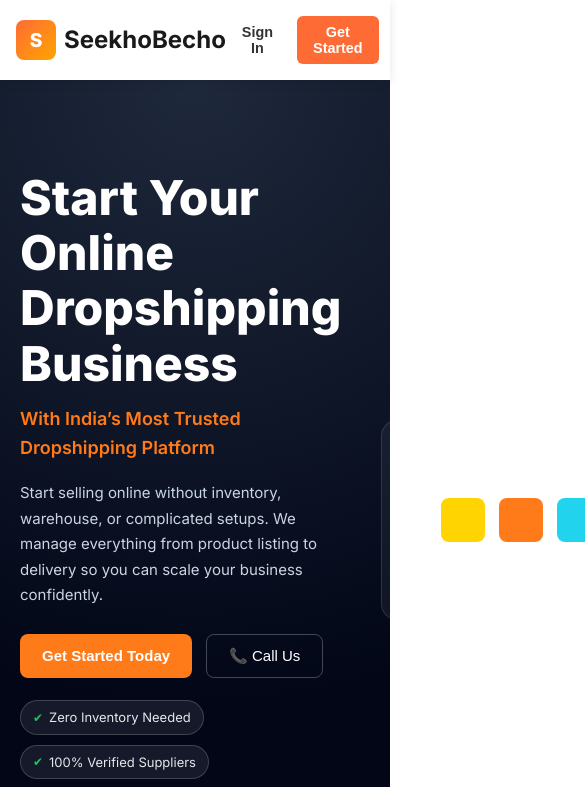
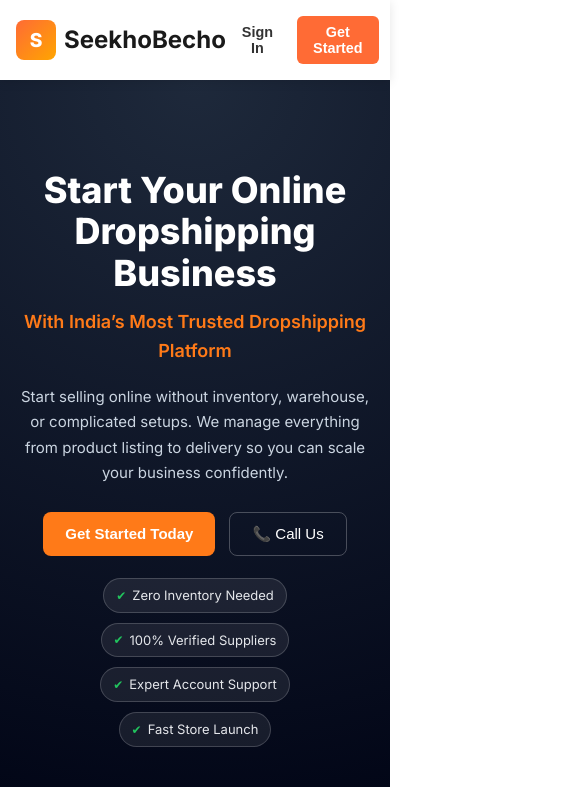
Before and after one commit to saurabh812/Adsadvo, a React (Create React App) app: page / in a window 390 px wide. Shown: the top 787 px of the page, 585 px wide, since content can reach past the window. Built offline with nearby package versions, Linux system fonts and the light colour scheme.

Commit message:
Update Hero section with responsive inline layout

```diff
--- a/src/components/Hero.js
+++ b/src/components/Hero.js
@@ -1,12 +1,31 @@
-import React from "react";
+import React, { useEffect, useState } from "react";
 
 export default function Hero() {
+  const [isMobile, setIsMobile] = useState(window.innerWidth <= 768);
+
+  useEffect(() => {
+    const handleResize = () => setIsMobile(window.innerWidth <= 768);
+    window.addEventListener("resize", handleResize);
+    return () => window.removeEventListener("resize", handleResize);
+  }, []);
+
   return (
     <section style={styles.hero}>
-      <div style={styles.container}>
+      <div
+        style={{
+          ...styles.container,
+          gridTemplateColumns: isMobile ? "1fr" : "1.1fr 0.9fr",
+          textAlign: isMobile ? "center" : "left",
+        }}
+      >
         {/* LEFT CONTENT */}
         <div style={styles.left}>
-          <h1 style={styles.title}>
+          <h1
+            style={{
+              ...styles.title,
+              fontSize: isMobile ? "36px" : "48px",
+            }}
+          >
             Start Your Online <br /> Dropshipping Business
           </h1>
 
@@ -21,13 +40,24 @@ export default function Hero() {
           </p>
 
           {/* CTA BUTTONS */}
-          <div style={styles.buttons}>
+          <div
+            style={{
+              ...styles.buttons,
+              justifyContent: isMobile ? "center" : "flex-start",
+              flexWrap: "wrap",
+            }}
+          >
             <button style={styles.primaryBtn}>Get Started Today</button>
             <button style={styles.secondaryBtn}>📞 Call Us</button>
           </div>
 
           {/* FEATURE BADGES */}
-          <div style={styles.badges}>
+          <div
+            style={{
+              ...styles.badges,
+              justifyContent: isMobile ? "center" : "flex-start",
+            }}
+          >
             {[
               "Zero Inventory Needed",
               "100% Verified Suppliers",
@@ -43,7 +73,12 @@ export default function Hero() {
         </div>
 
         {/* RIGHT VISUAL */}
-        <div style={styles.right}>
+        <div
+          style={{
+            ...styles.right,
+            marginTop: isMobile ? "40px" : "0",
+          }}
+        >
           <div style={styles.visualBox}>
             <div style={{ ...styles.square, background: "#FFD400" }} />
             <div style={{ ...styles.square, background: "#FF7A18" }} />
@@ -68,7 +103,6 @@ const styles = {
     margin: "0 auto",
     padding: "0 20px",
     display: "grid",
-    gridTemplateColumns: "1.1fr 0.9fr",
     alignItems: "center",
     gap: "40px",
   },
@@ -78,7 +112,6 @@ const styles = {
   },
 
   title: {
-    fontSize: "48px",
     fontWeight: "800",
     lineHeight: "1.15",
     marginBottom: "14px",
@@ -96,6 +129,7 @@ const styles = {
     lineHeight: "1.7",
     color: "#cbd5e1",
     maxWidth: "520px",
+    margin: "0 auto",
   },
 
   buttons: {
@@ -142,7 +176,6 @@ const styles = {
     border: "1px solid rgba(255,255,255,0.18)",
     fontSize: "13px",
     color: "#e5e7eb",
-    userSelect: "none",
   },
 
   check: {
```
